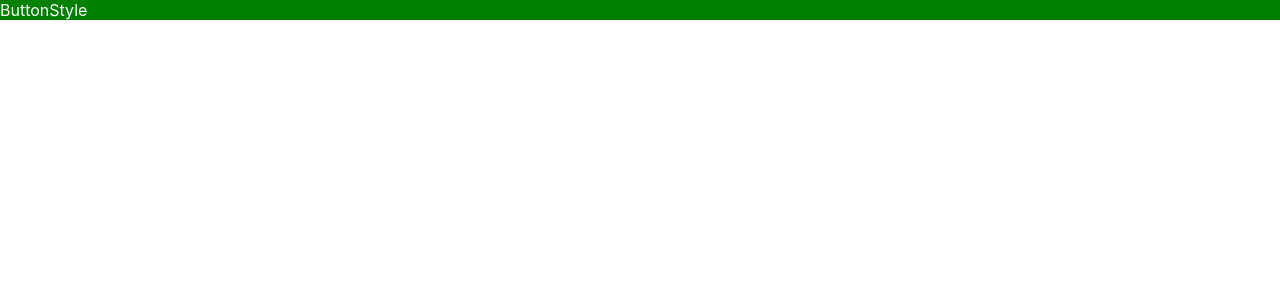
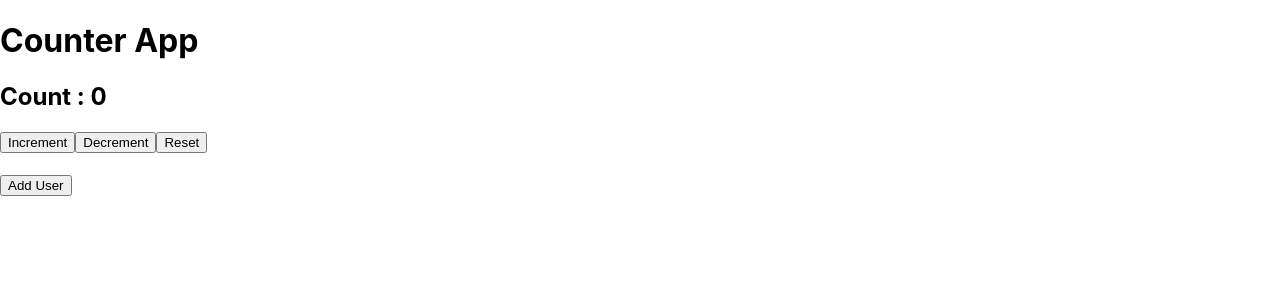
Before and after one commit to Kongkon45/TypeScrite-Practices-Session, a React (Create React App) app: page / in a window 1280 px wide. Shown: the top 300 px of the page. Built offline with nearby package versions, Linux system fonts and the light colour scheme.

Commit message:
useState hook use

```diff
--- a/src/App.tsx
+++ b/src/App.tsx
@@ -6,6 +6,7 @@ import DataFetch from "./components/DataFetch";
 import Button from "./components/Button";
 import Post from "./components/Post";
 import ButtonStyle from "./components/ButtonStyle";
+import CounterApp from "./components/CounterApp";
 
 const userObject = {
   name: "Mehedi",
@@ -44,7 +45,8 @@ const App = () => {
       {/* <DataFetch status="error"/> */}
       {/* <Button>Click here</Button> */}
       {/* <Post/> */}
-      <ButtonStyle btnStyle={btnStyles} />
+      {/* <ButtonStyle btnStyle={btnStyles} /> */}
+      <CounterApp/>
     </div>
   );
 };
--- /dev/null
+++ b/src/components/CounterApp.tsx
@@ -0,0 +1,40 @@
+import React, { useState } from 'react'
+type userProps = {
+    id : number,
+    name : string
+}
+const CounterApp = () => {
+    const [count, setCount] = useState(0)
+    const [user, setUser] = useState<null | userProps>(null)
+
+
+    const handleIncrement = ()=>{
+        setCount((count)=> {
+            return count+1
+        })
+    }
+    const handleDecrement = ()=>{
+        setCount((count)=> count-1)
+    }
+    const handleReset = ()=>{
+        setCount(0)
+    }
+
+    const handleAddUser = ()=>{
+        setUser({id:1, name:"Kongkon Jowarder"})
+    }
+  return (
+    <div>
+        <h1>Counter App</h1>
+        <h2>Count : {count}</h2>
+        <button onClick={handleIncrement}>Increment</button>
+        <button onClick={handleDecrement}>Decrement</button>
+        <button onClick={handleReset}>Reset</button>
+        <h1>{user?.name}</h1>
+        <p>{user?.id}</p>
+        <button onClick={handleAddUser}>Add User</button>
+    </div>
+  )
+}
+
+export default CounterApp
```
